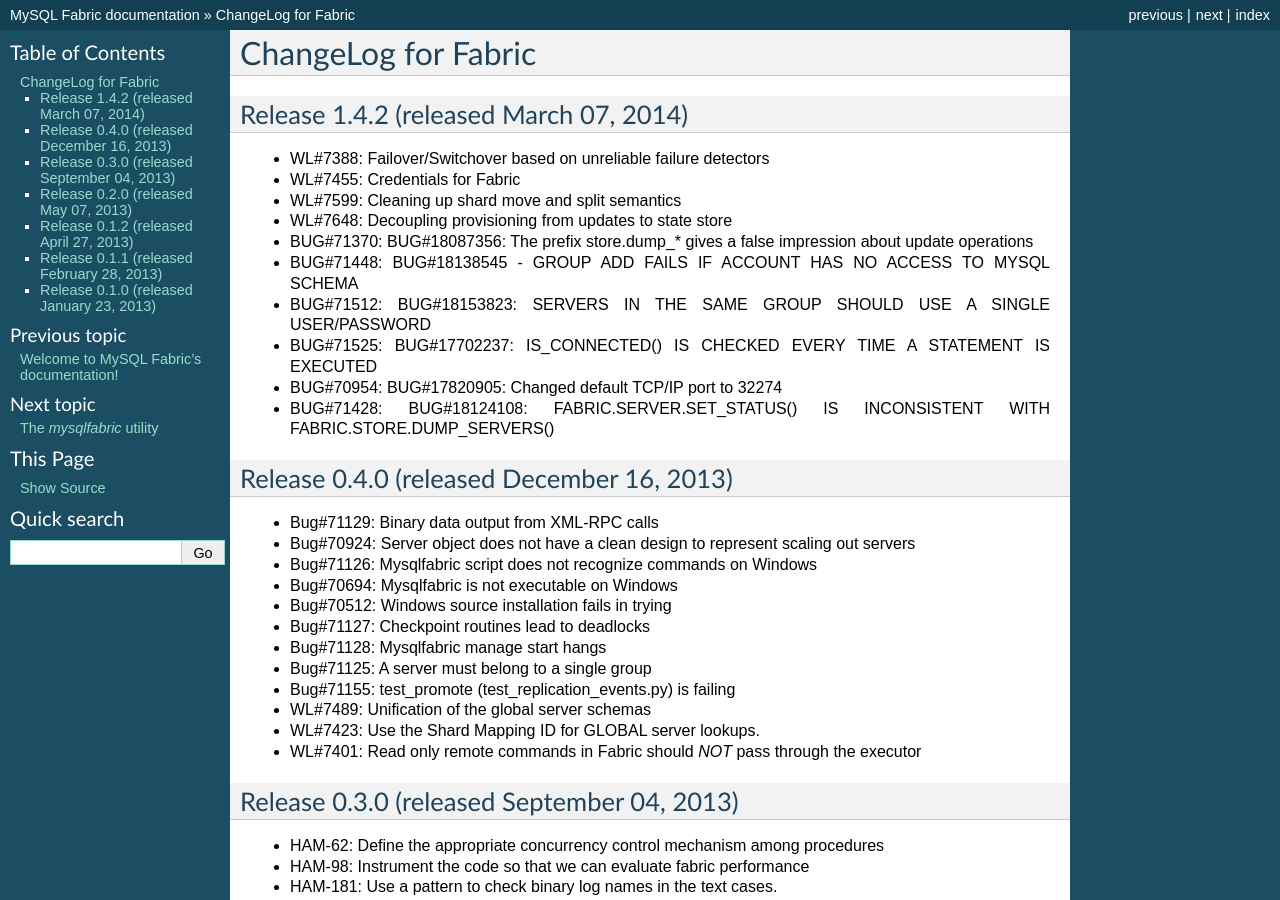
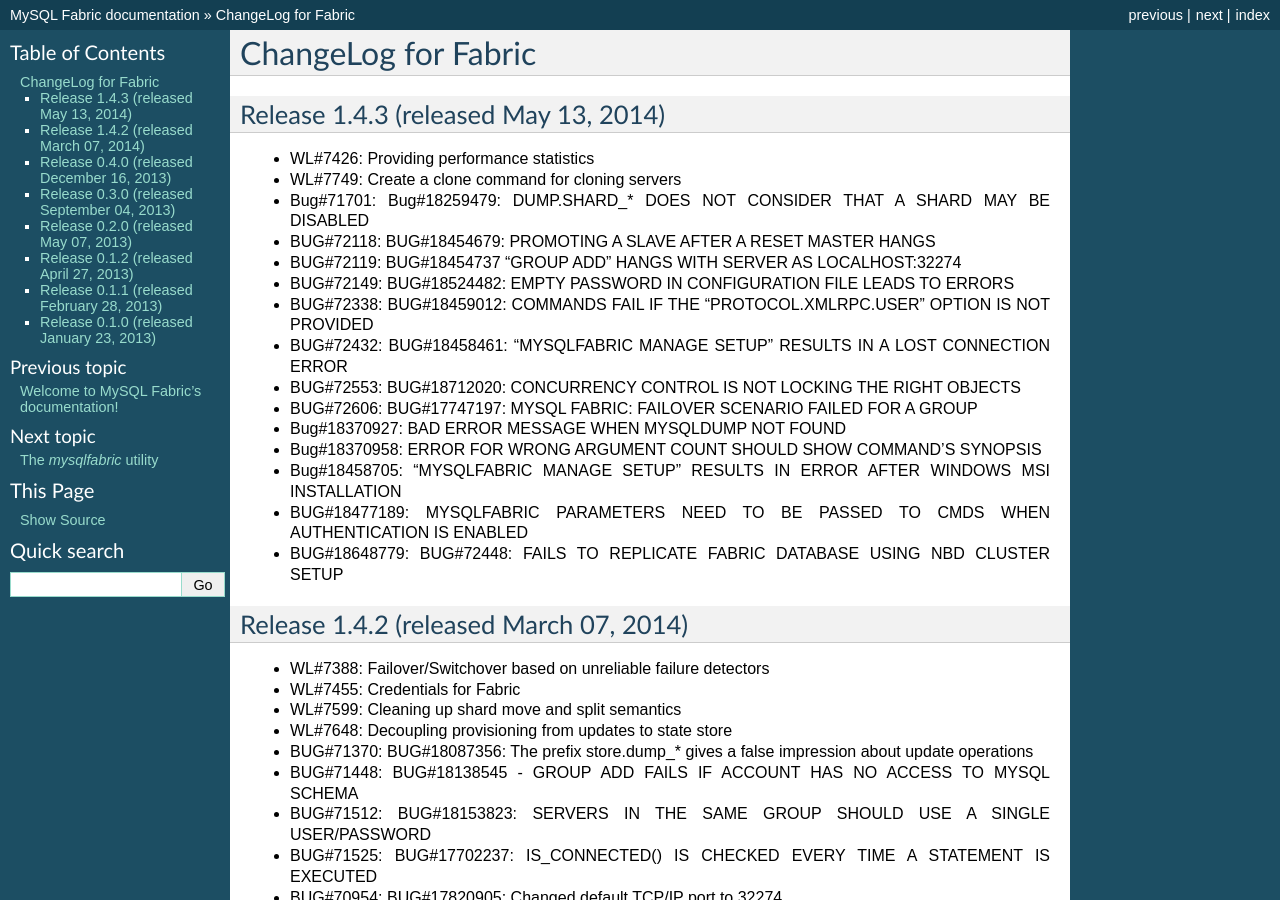
Before and after one commit to edrod77/mysql-fabric, a Sphinx documentation site: the page built from doc/source/CHANGELOG.rst, in a window 1280 px wide and 900 px high. Built offline with Sphinx 7.4.7, drawn with Linux system fonts in a browser that asks for light colours; the version number could not be read and is left out.

```diff
--- a/doc/source/CHANGELOG.rst
+++ b/doc/source/CHANGELOG.rst
@@ -2,6 +2,36 @@
 ChangeLog for Fabric
 ####################
 
+
+Release 1.4.3 (released May 13, 2014)
+-------------------------------------
+
+* WL#7426: Providing performance statistics
+* WL#7749: Create a clone command for cloning servers
+* Bug#71701: Bug#18259479: DUMP.SHARD_* DOES NOT CONSIDER THAT A SHARD
+  MAY BE DISABLED
+* BUG#72118: BUG#18454679: PROMOTING A SLAVE AFTER A RESET MASTER HANGS
+* BUG#72119: BUG#18454737 "GROUP ADD" HANGS WITH SERVER AS
+  LOCALHOST:32274
+* BUG#72149: BUG#18524482: EMPTY PASSWORD IN CONFIGURATION FILE LEADS TO
+  ERRORS
+* BUG#72338: BUG#18459012: COMMANDS FAIL IF THE "PROTOCOL.XMLRPC.USER"
+  OPTION IS NOT PROVIDED
+* BUG#72432: BUG#18458461: "MYSQLFABRIC MANAGE SETUP" RESULTS IN A LOST
+  CONNECTION ERROR
+* BUG#72553: BUG#18712020: CONCURRENCY CONTROL IS NOT LOCKING THE RIGHT
+  OBJECTS
+* BUG#72606: BUG#17747197: MYSQL FABRIC: FAILOVER SCENARIO FAILED FOR A
+  GROUP
+* Bug#18370927: BAD ERROR MESSAGE WHEN MYSQLDUMP NOT FOUND
+* Bug#18370958: ERROR FOR WRONG ARGUMENT COUNT SHOULD SHOW COMMAND'S
+  SYNOPSIS
+* Bug#18458705: "MYSQLFABRIC MANAGE SETUP" RESULTS IN ERROR AFTER
+  WINDOWS MSI INSTALLATION
+* BUG#18477189: MYSQLFABRIC PARAMETERS NEED TO BE PASSED TO CMDS WHEN
+  AUTHENTICATION IS ENABLED
+* BUG#18648779: BUG#72448: FAILS TO REPLICATE FABRIC DATABASE USING NBD
+  CLUSTER SETUP
 
 Release 1.4.2 (released March 07, 2014)
 ---------------------------------------
```
Also changed, not shown: 2 other files.
